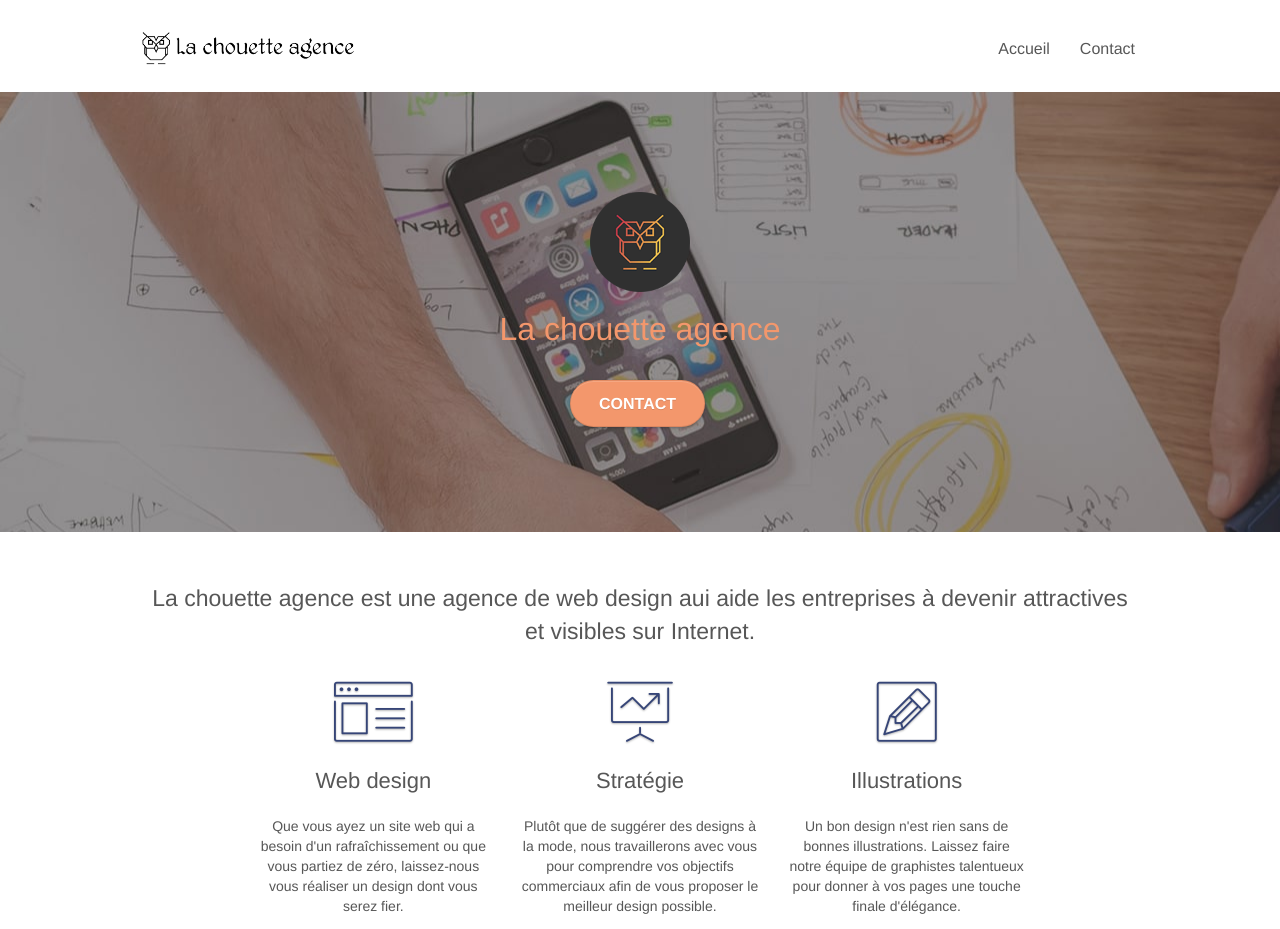
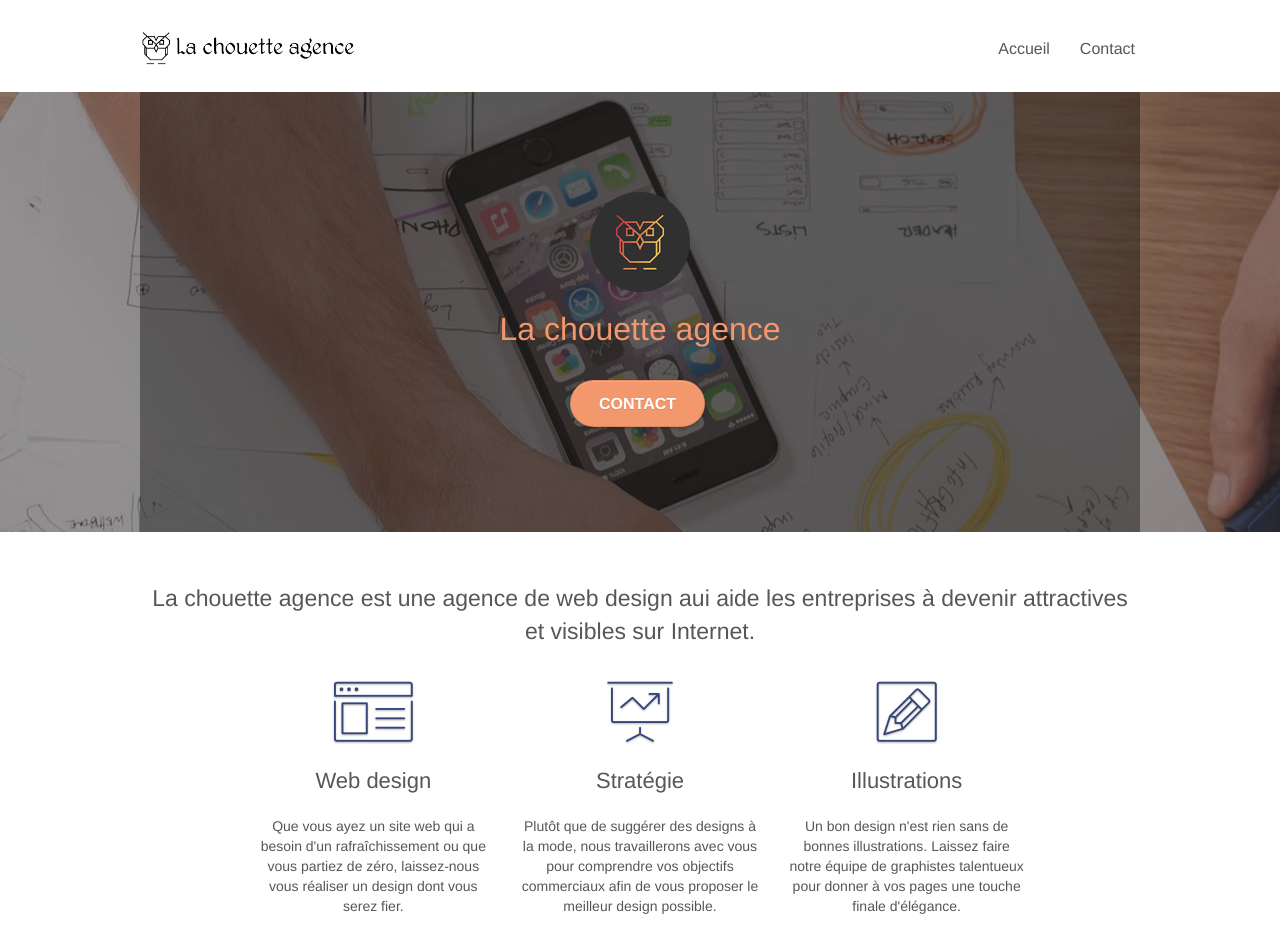
Before and after one commit to CloeBlanchard/CloeBlanchard_4_12-04-2021, a plain HTML site: page index.html in a window 1280 px wide. Shown: the top 929 px of the page. Drawn offline with Linux system fonts and the light colour scheme.

Commit message:
modification background text

```diff
--- a/index.html
+++ b/index.html
@@ -49,7 +49,7 @@
 
 		<!-- bloc-1-presentation -->
 		<section class="bloc bgc-dark-slate-blue bg-banniere d-bloc bg-t-edge bloc-bg-texture texture-paper b-parallax" id="bloc-1-hero">
-			<div class="container bloc-lg">
+			<div class="container bloc-lg background">
 				<div class="row tight-width-whitespace">
 					<div class="col-sm-12">
 						<img src="img/logo-min.png" class="center-block image-resize-mode" width="100" alt="La chouette agence, agence web paris, création logo paris" />
@@ -124,11 +124,9 @@
 		<!-- bloc-2-services END -->
 
 		<!-- bloc-3-what-i-do -->
-		<section
-			class="bloc tc-white bgc-atomic-tangerine bg-presentation d-bloc bloc-bg-texture texture-paper b-parallax"
-			id="bloc-3-what-i-do">
+		<section class="bloc tc-white bgc-atomic-tangerine bg-presentation d-bloc bloc-bg-texture texture-paper b-parallax" id="bloc-3-what-i-do">
 			<div class="container bloc-lg background">
-				<div class="row tight-width-whitespace ">
+				<div class="row tight-width-whitespace">
 					<div class="col-sm-12 ">
 						<h2 class="mg-md text-center tc-white">
 							Nous souhaitons aider les entreprises de la région Lyonnaise à se développer et à connaître
```
